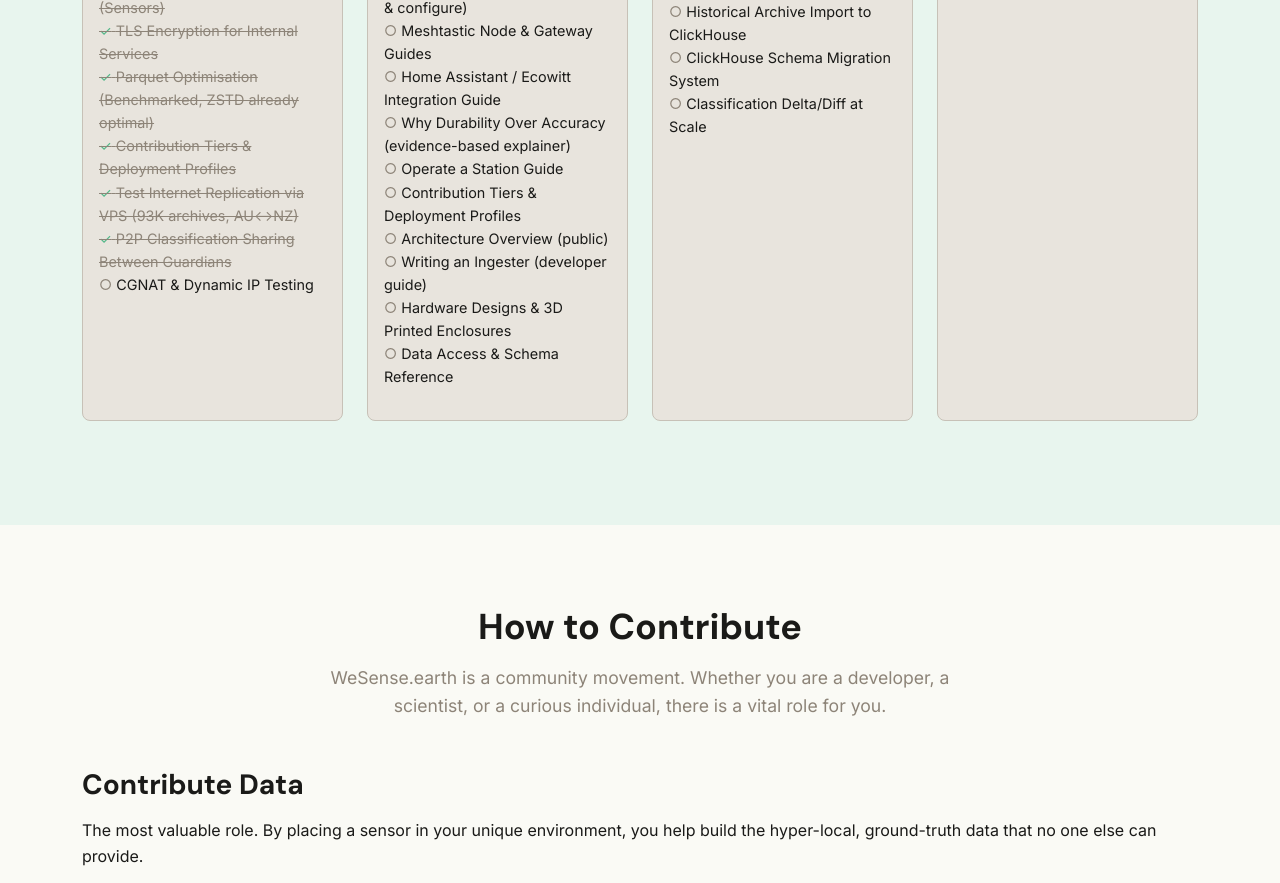
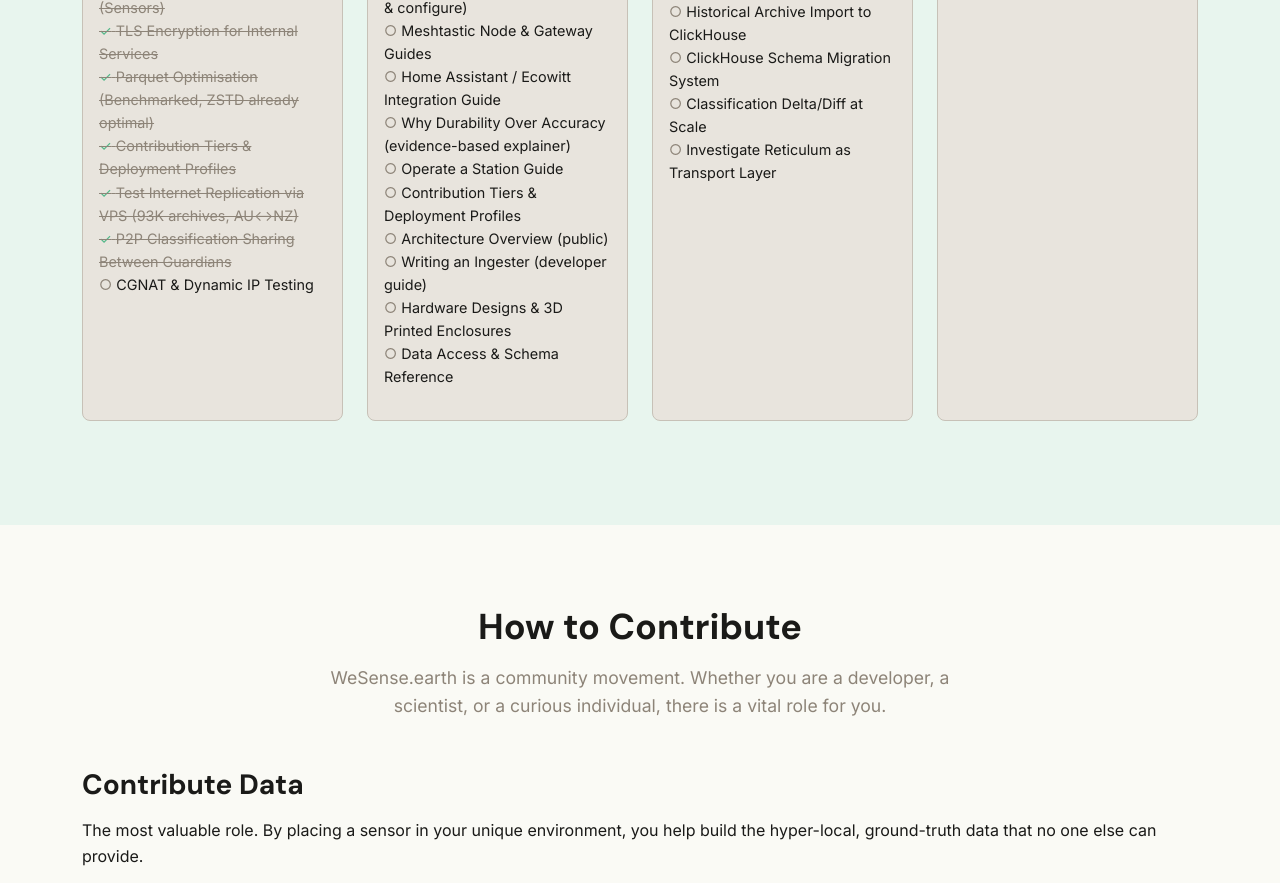
Before and after one commit to wesense-earth/wesense-website, a React (Vite) app: page / in a window 1280 px wide. Shown: the part 7600-8483 px from the top of the page. Built offline with nearby package versions, Linux system fonts and the light colour scheme.

Commit message:
Add reticulum transport investsigation to roadmap

```diff
--- a/src/components/Roadmap.jsx
+++ b/src/components/Roadmap.jsx
@@ -103,6 +103,7 @@
       { text: 'Historical Archive Import to ClickHouse', done: false },
       { text: 'ClickHouse Schema Migration System', done: false },
       { text: 'Classification Delta/Diff at Scale', done: false },
+      { text: 'Investigate Reticulum as Transport Layer', done: false },
     ],
   },
   {
```
